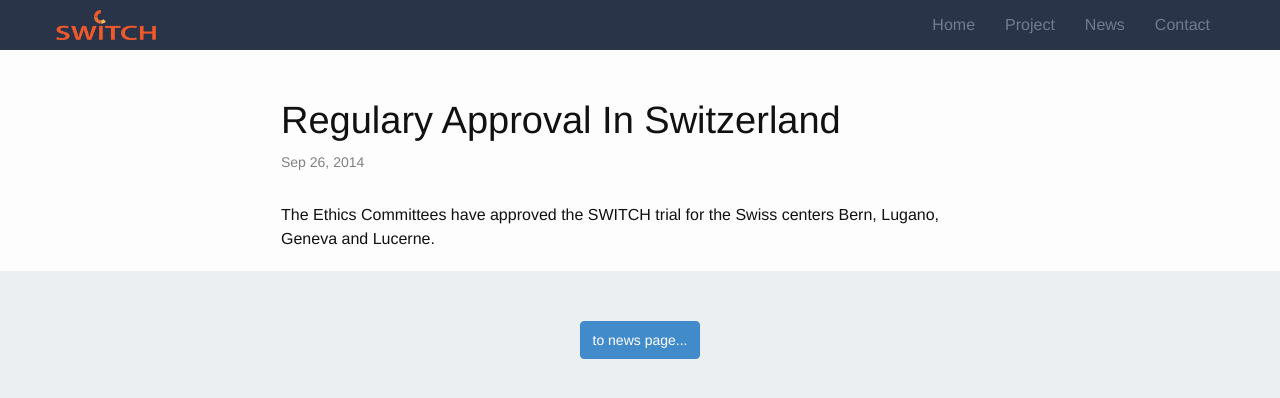
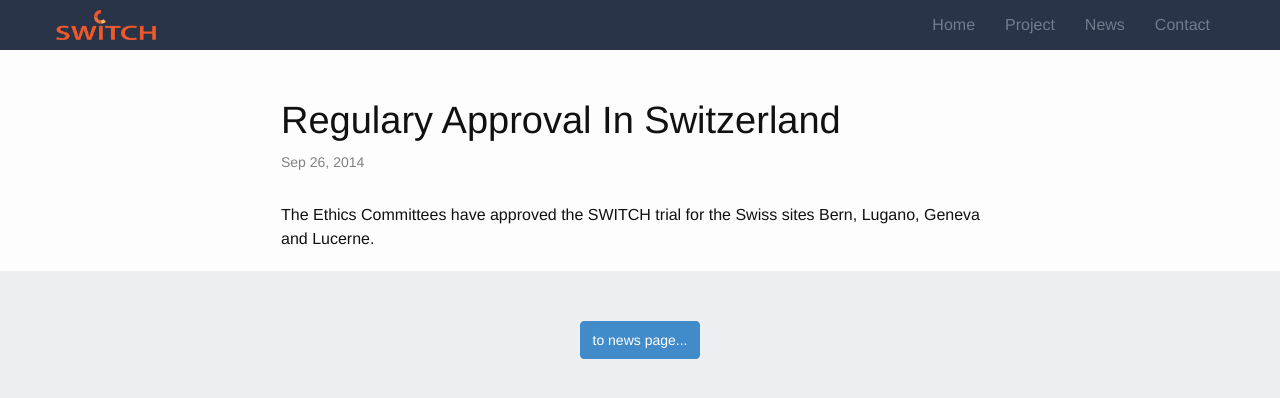
Before and after one commit to bressanj/switch, a Jekyll site: the page built from _posts/2014-09-26-Regulary-approval-in-Switzerland.md, in a window 1280 px wide. Shown: the top 398 px of the page. Built offline with Jekyll 4.4.1, drawn with Linux system fonts in a browser that asks for light colours; Markdown is read by kramdown in place of the engine named in the settings.

```diff
--- a/_posts/2014-09-26-Regulary-approval-in-Switzerland.md
+++ b/_posts/2014-09-26-Regulary-approval-in-Switzerland.md
@@ -1,7 +1,7 @@
 ---
 layout: post
 published: true
-excerpt: "The Ethics Committees have approved the SWITCH trial for the Swiss centers Bern, Lugano, Geneva and Lucerne"
+excerpt: "The Ethics Committees have approved the SWITCH trial for the Swiss sites Bern, Lugano, Geneva and Lucerne"
 ---
 
-The Ethics Committees have approved the SWITCH trial for the Swiss centers Bern, Lugano, Geneva and Lucerne.
+The Ethics Committees have approved the SWITCH trial for the Swiss sites Bern, Lugano, Geneva and Lucerne.
```
